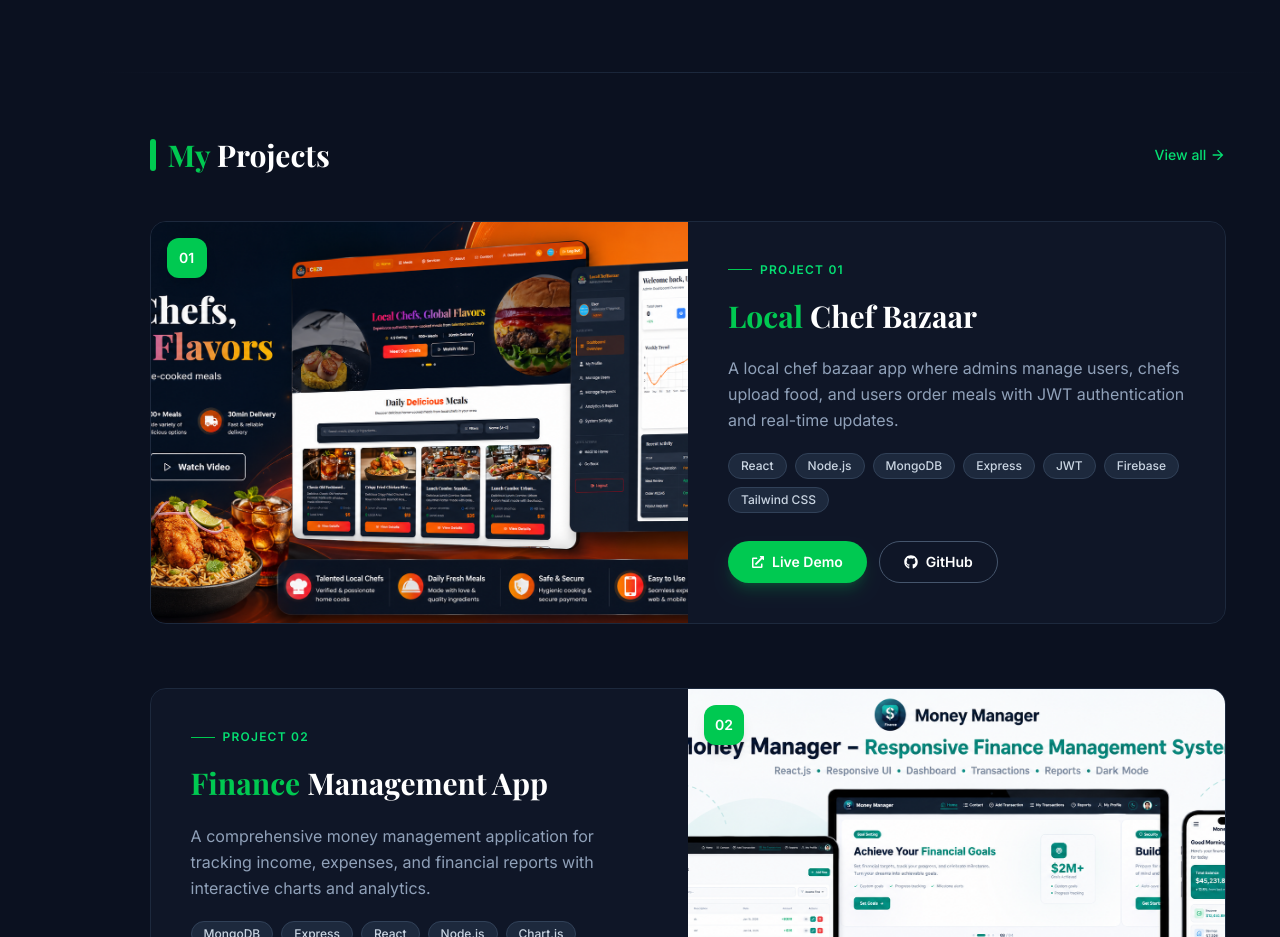
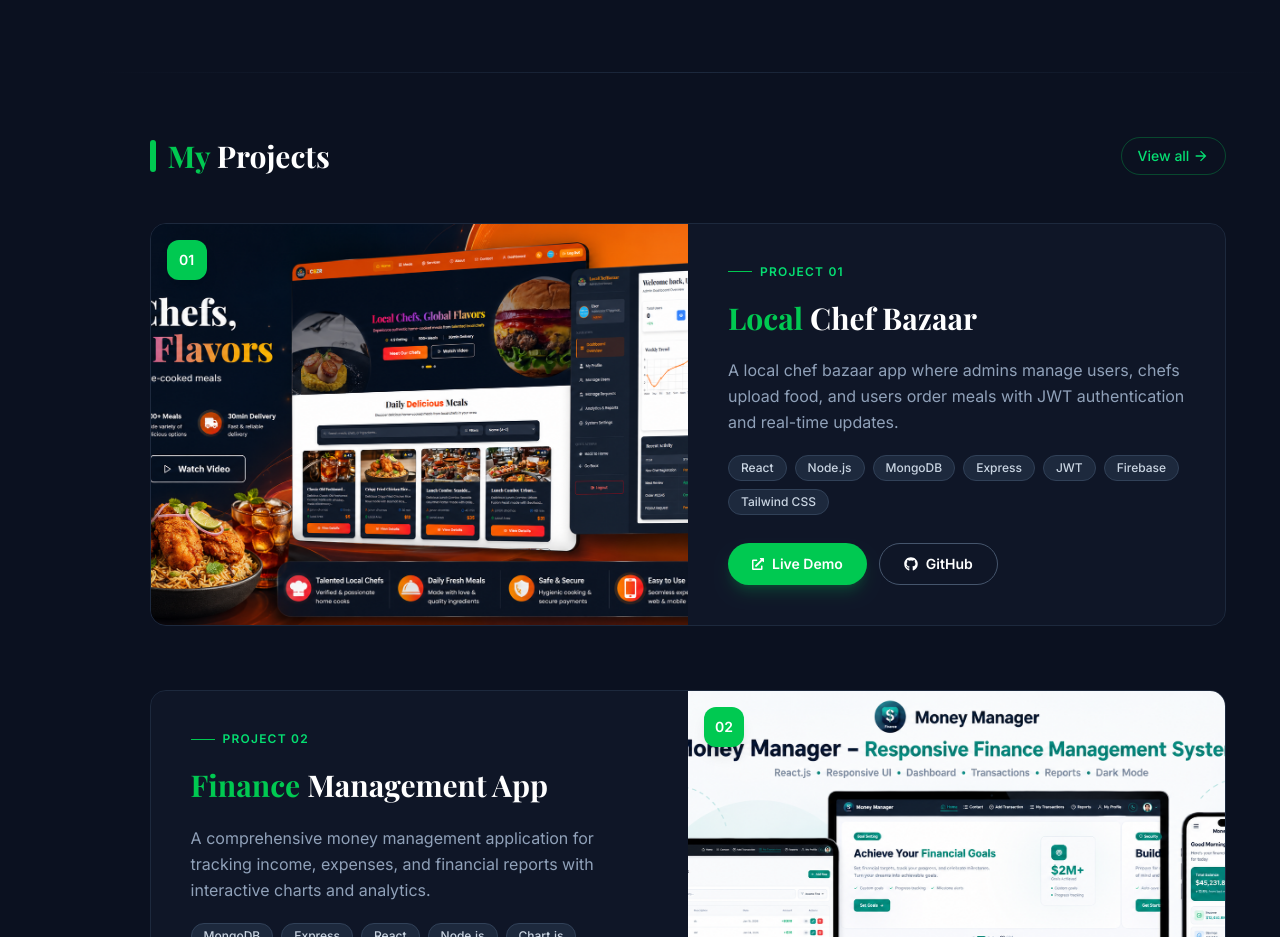
Before and after one commit to hakimcolor/MY-Portfolio-site-hakimcolor, a Next.js app: page / in a window 1280 px wide. Shown: the part 3140-4077 px from the top of the page. Built offline with nearby package versions, Linux system fonts and the light colour scheme.

Commit message:
Style View All button in projects heading with pill border style

```diff
--- a/src/components/Projects.jsx
+++ b/src/components/Projects.jsx
@@ -106,7 +106,7 @@ export default function Projects() {
           transition={{ type: 'spring', stiffness: 400 }}
         >
           <Link
-            className="font-body text-sm font-medium text-green-400 hover:text-green-300 flex items-center gap-1"
+            className="font-body text-sm font-medium text-green-400 hover:text-green-300 flex items-center gap-1 border border-green-500/30 px-4 py-2 rounded-full hover:border-green-500 transition-colors"
             href="https://github.com/hakimcolor"
             target="_blank"
           >
```
